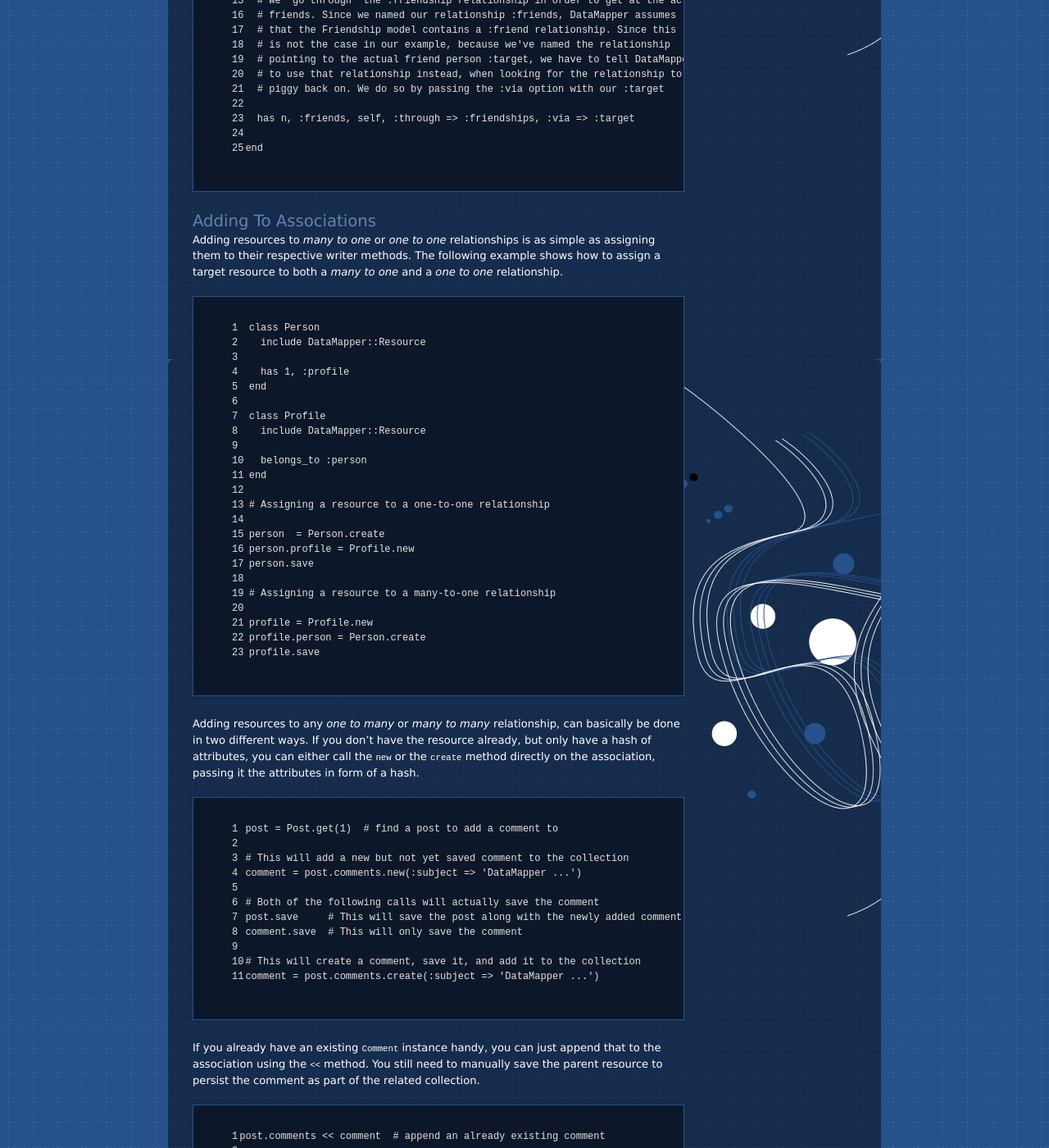
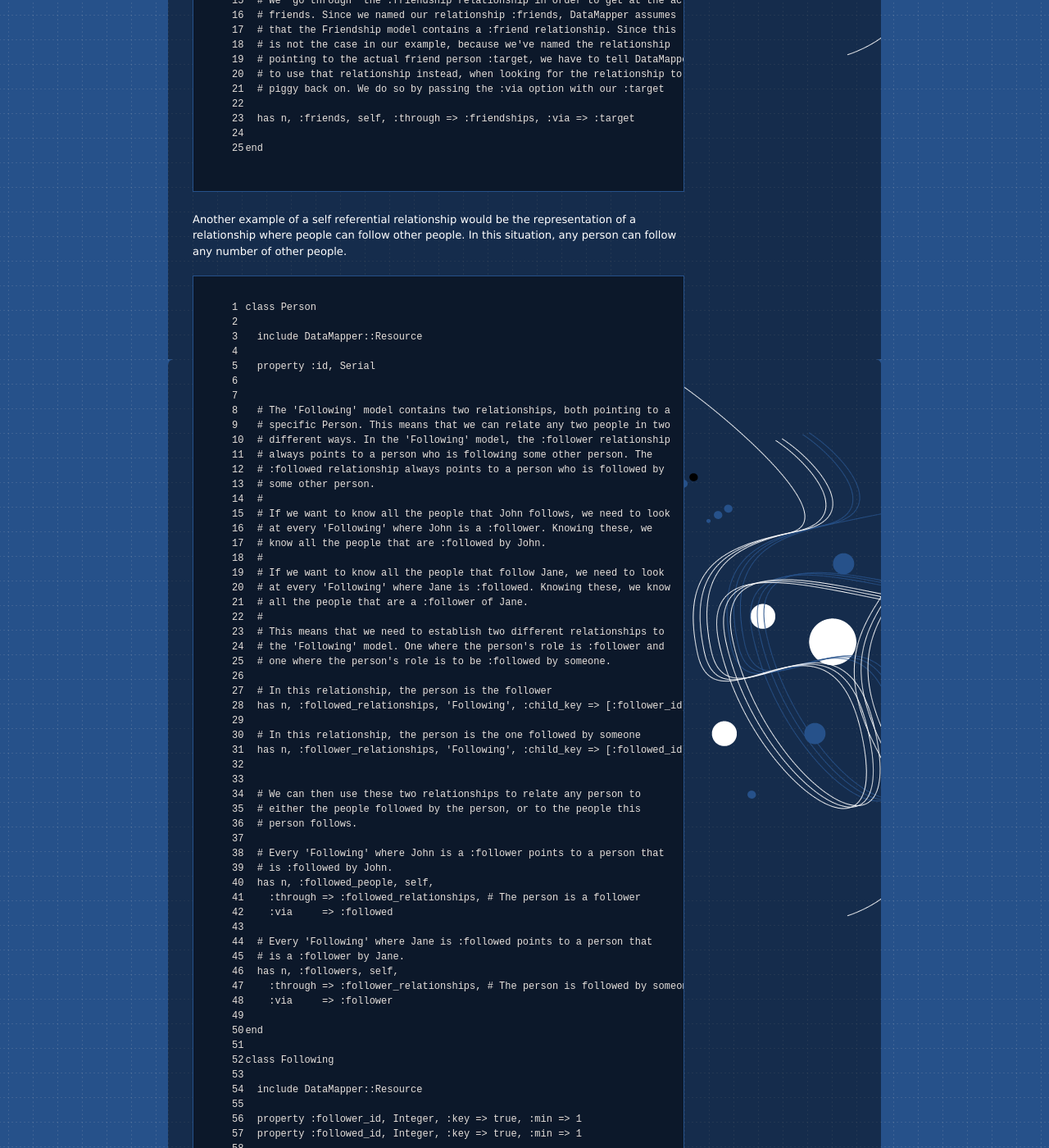
Before and after one commit to datamapper/datamapper.github.com, a Jekyll site: the page built from docs/associations.markdown, in a window 1280 px wide and 1400 px high, scrolled down 5891 px. Shown: the whole window at 82% size. Built offline with Jekyll 4.4.1, drawn with Linux system fonts in a browser that asks for light colours; some of the changed text lies outside the part shown.

Commit message:
Show how to model follower/following relationships

```diff
--- a/docs/associations.markdown
+++ b/docs/associations.markdown
@@ -340,6 +340,78 @@ class Person
 end
 {% endhighlight %}
 
+Another example of a self referential relationship would be the
+representation of a relationship where people can follow other people.
+In this situation, any person can follow any number of other people.
+
+{% highlight ruby linenos %}
+class Person
+
+  include DataMapper::Resource
+
+  property :id, Serial
+
+
+  # The 'Following' model contains two relationships, both pointing to a
+  # specific Person. This means that we can relate any two people in two
+  # different ways. In the 'Following' model, the :follower relationship
+  # always points to a person who is following some other person. The
+  # :followed relationship always points to a person who is followed by
+  # some other person.
+  #
+  # If we want to know all the people that John follows, we need to look
+  # at every 'Following' where John is a :follower. Knowing these, we
+  # know all the people that are :followed by John.
+  #
+  # If we want to know all the people that follow Jane, we need to look
+  # at every 'Following' where Jane is :followed. Knowing these, we know
+  # all the people that are a :follower of Jane.
+  #
+  # This means that we need to establish two different relationships to
+  # the 'Following' model. One where the person's role is :follower and
+  # one where the person's role is to be :followed by someone.
+
+  # In this relationship, the person is the follower
+  has n, :followed_relationships, 'Following', :child_key => [:follower_id]
+
+  # In this relationship, the person is the one followed by someone
+  has n, :follower_relationships, 'Following', :child_key => [:followed_id]
+
+
+  # We can then use these two relationships to relate any person to
+  # either the people followed by the person, or to the people this
+  # person follows.
+
+  # Every 'Following' where John is a :follower points to a person that
+  # is :followed by John.
+  has n, :followed_people, self,
+    :through => :followed_relationships, # The person is a follower
+    :via     => :followed
+
+  # Every 'Following' where Jane is :followed points to a person that
+  # is a :follower by Jane.
+  has n, :followers, self,
+    :through => :follower_relationships, # The person is followed by someone
+    :via     => :follower
+
+end
+
+class Following
+
+  include DataMapper::Resource
+
+  property :follower_id, Integer, :key => true, :min => 1
+  property :followed_id, Integer, :key => true, :min => 1
+
+  # the person who is following someone
+  belongs_to :follower, 'Person', :key => true
+
+  # the person who is followed by someone
+  belongs_to :followed, 'Person', :key => true
+
+end
+{% endhighlight %}
+
 Adding To Associations
 ----------------------
 
```
